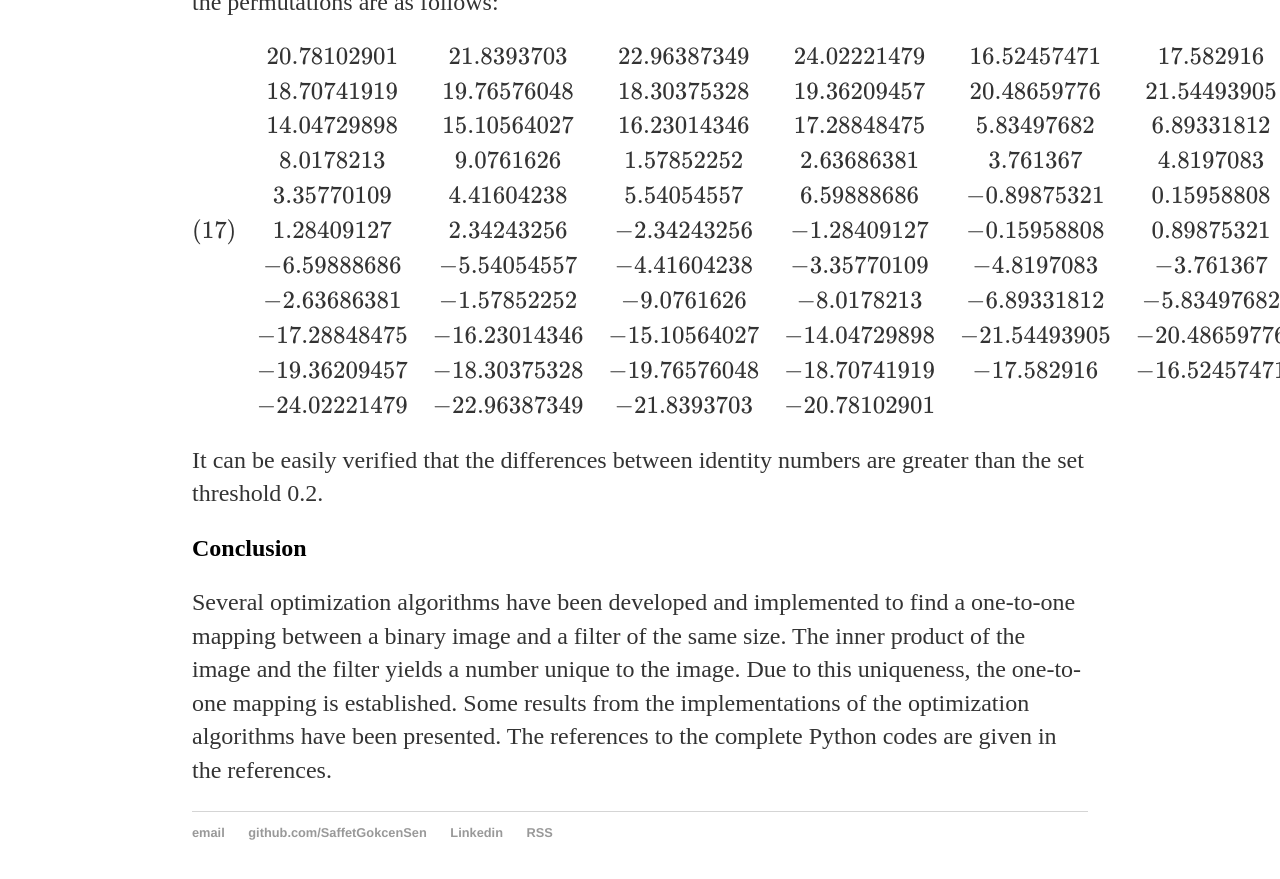
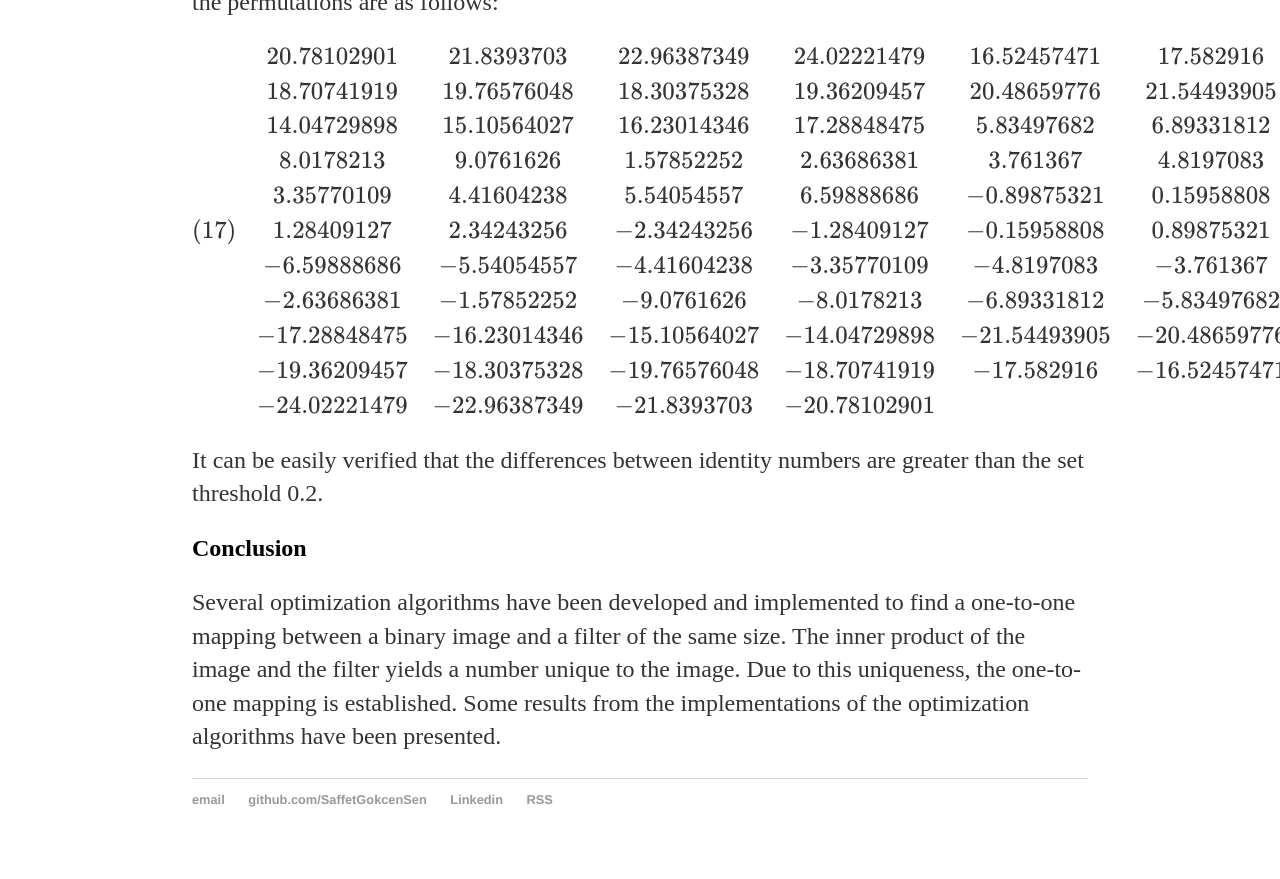
Before and after one commit to SaffetGokcenSen/saffetgokcensen.github.io, a Jekyll site: the page built from _posts/2024-11-05-one-to-one-mapping-between-an-image-and-a-filter.markdown, in a window 1280 px wide and 900 px high, scrolled down 11283 px. Shown: the top 879 px of the window. Built offline with Jekyll 4.4.1, drawn with Linux system fonts in a browser that asks for light colours.

Commit message:
Removed an unnecessary sentence

```diff
--- a/_posts/2024-11-05-one-to-one-mapping-between-an-image-and-a-filter.markdown
+++ b/_posts/2024-11-05-one-to-one-mapping-between-an-image-and-a-filter.markdown
@@ -446,7 +446,6 @@ one-to-one mapping between a binary image and a filter of the same size. The
 inner product of the image and the filter yields a number unique to the image.
 Due to this uniqueness, the one-to-one mapping is established. Some results
 from the implementations of the optimization algorithms have been presented.
-The references to the complete Python codes are given in the references.
 
 [code1]: https://github.com/SaffetGokcenSen/oneToOneMappingBetweenABinaryImageAndAFilter/blob/main/oneToOneCorrespondence.py
 [code2]: https://github.com/SaffetGokcenSen/oneToOneMappingBetweenABinaryImageAndAFilter/blob/main/oneToOneCorrespondence2.py
```
